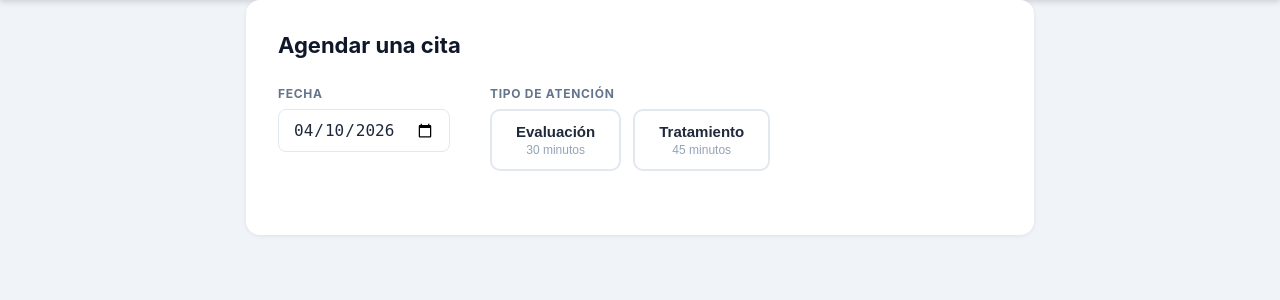
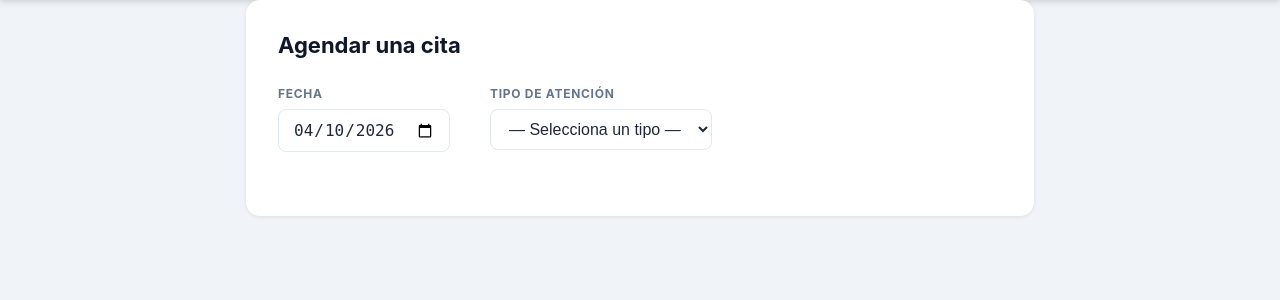
Before and after one commit to FloYanez/desafio-cero-2026, a Flask app: page / in a window 1280 px wide. Shown: the part 61-361 px from the top of the page. Run offline with Flask 3, Linux system fonts and the light colour scheme.

Commit message:
💄 Selector de tipo de cita se cambia a menú desplegable

```diff
--- a/static/app.js
+++ b/static/app.js
@@ -25,13 +25,16 @@ let pendingSlot = null;
 
 // ── Type selector ────────────────────────────────────────────────────────────
 
-document.querySelectorAll(".type-btn").forEach((btn) => {
-  btn.addEventListener("click", () => {
-    document.querySelectorAll(".type-btn").forEach((b) => b.classList.remove("active"));
-    btn.classList.add("active");
-    selectedType = btn.dataset.type;
-    fetchSlots();
-  });
+const typeSelect = document.getElementById("type-select");
+
+typeSelect.addEventListener("change", () => {
+  selectedType = typeSelect.value || null;
+  if (selectedType) fetchSlots();
+  else {
+    slotsSection.classList.add("hidden");
+    noSlots.classList.add("hidden");
+    loading.classList.add("hidden");
+  }
 });
 
 // ── Date picker ──────────────────────────────────────────────────────────────
--- a/static/style.css
+++ b/static/style.css
@@ -112,52 +112,22 @@ input[type="date"]:focus {
 }
 
 /* ── Type selector ── */
-.type-selector {
-  display: flex;
-  gap: 0.75rem;
+select {
+  padding: 0.625rem 0.875rem;
+  border: 1.5px solid #e2e8f0;
+  border-radius: 8px;
+  font-size: 1rem;
+  color: #1e293b;
+  background: white;
+  cursor: pointer;
+  transition: border-color 0.15s, box-shadow 0.15s;
+  min-width: 220px;
 }
 
-.type-btn {
-  display: flex;
-  flex-direction: column;
-  align-items: center;
-  padding: 0.75rem 1.5rem;
-  border: 2px solid #e2e8f0;
-  border-radius: 10px;
-  background: white;
-  cursor: pointer;
-  transition: border-color 0.15s, background 0.15s;
-  min-width: 130px;
-}
-
-.type-btn:hover {
-  border-color: #93c5fd;
-  background: #f0f7ff;
-}
-
-.type-btn.active {
+select:focus {
+  outline: none;
   border-color: #2563eb;
-  background: #eff6ff;
-}
-
-.type-name {
-  font-size: 0.9375rem;
-  font-weight: 600;
-  color: #1e293b;
-}
-
-.type-btn.active .type-name {
-  color: #1d4ed8;
-}
-
-.type-duration {
-  font-size: 0.75rem;
-  color: #94a3b8;
-  margin-top: 3px;
-}
-
-.type-btn.active .type-duration {
-  color: #3b82f6;
+  box-shadow: 0 0 0 3px rgba(37, 99, 235, 0.12);
 }
 
 /* ── State messages ── */
@@ -367,10 +337,6 @@ input[type="date"]:focus {
     gap: 1.5rem;
   }
 
-  .type-selector {
-    flex-wrap: wrap;
-  }
-
   .booking-card {
     padding: 1.5rem 1rem;
   }
--- a/templates/index.html
+++ b/templates/index.html
@@ -13,17 +13,12 @@
     </div>
 
     <div class="form-group">
-      <label>Tipo de atención</label>
-      <div class="type-selector">
-        <button class="type-btn" data-type="EVALUACION">
-          <span class="type-name">Evaluación</span>
-          <span class="type-duration">30 minutos</span>
-        </button>
-        <button class="type-btn" data-type="TRATAMIENTO">
-          <span class="type-name">Tratamiento</span>
-          <span class="type-duration">45 minutos</span>
-        </button>
-      </div>
+      <label for="type-select">Tipo de atención</label>
+      <select id="type-select">
+        <option value="">— Selecciona un tipo —</option>
+        <option value="EVALUACION">Evaluación (30 min)</option>
+        <option value="TRATAMIENTO">Tratamiento (45 min)</option>
+      </select>
     </div>
   </div>
 
```
